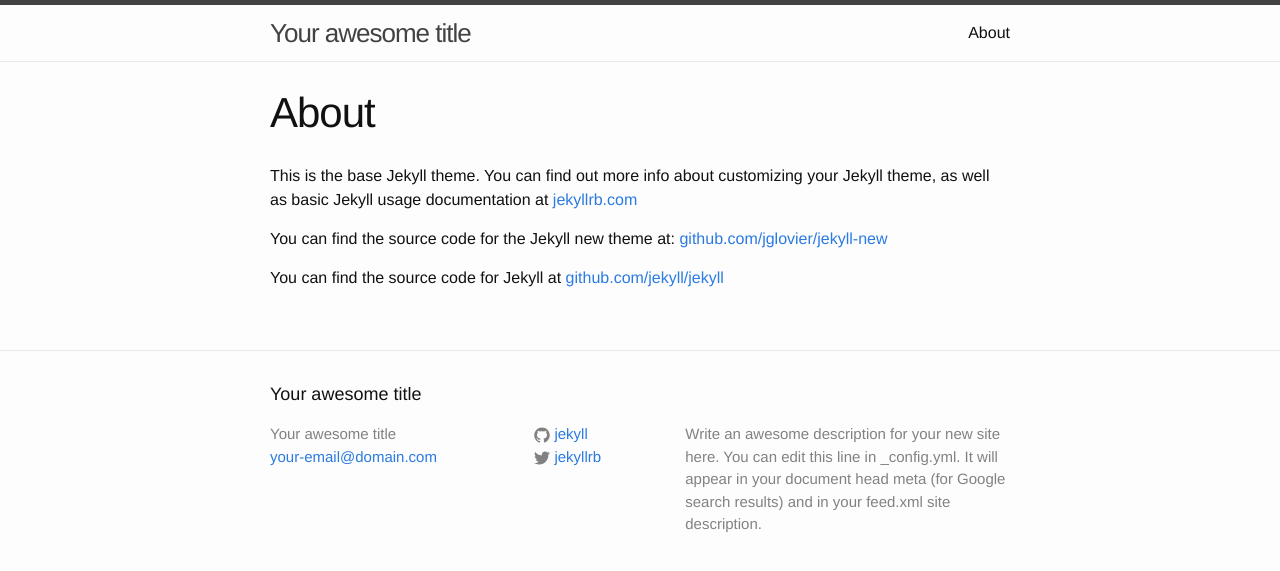
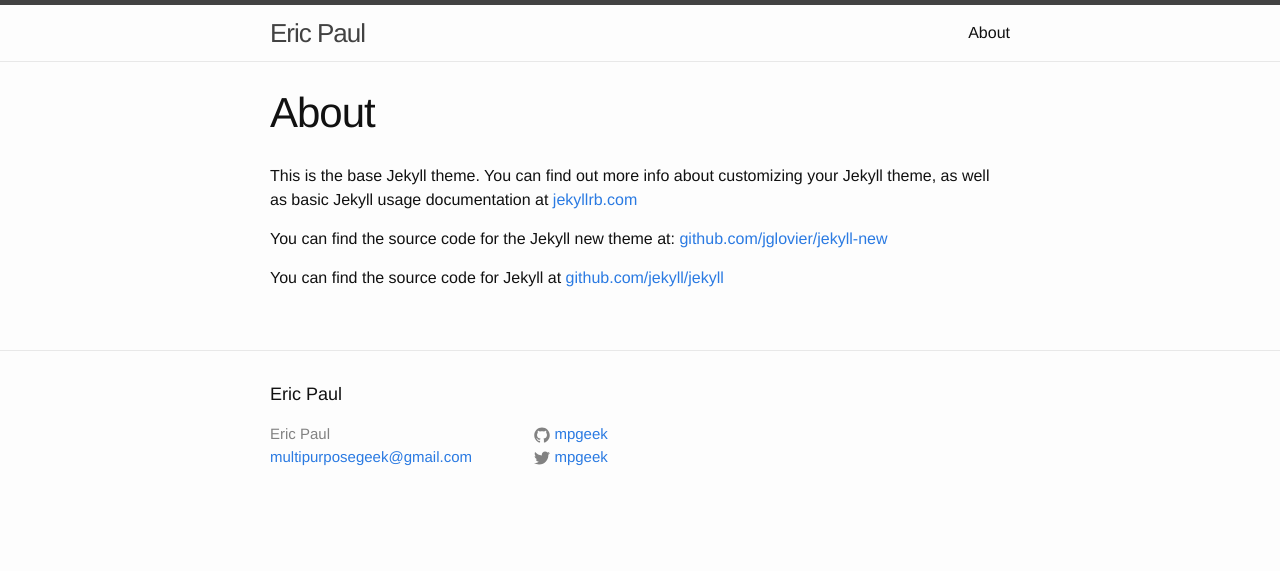
Before and after one commit to mpgeek/mpg.co, a Jekyll site: the page built from about.md, in a window 1280 px wide. Shown: the top 571 px of the page. Built offline with Jekyll 4.4.1, drawn with Linux system fonts in a browser that asks for light colours.

```diff
--- a/_config.yml
+++ b/_config.yml
@@ -1,14 +1,21 @@
+##
 # Site settings
-title: Your awesome title
-email: your-email@domain.com
+##
+lang: "en"
+author: "Eric Paul"
+title: "Eric Paul"
+description: "Eric P site description"
+keywords: "multipurposegeek, mpgeek, portland web developer, portland technology consultant"
+email: multipurposegeek@gmail.com
 description: > # this means to ignore newlines until "baseurl:"
-  Write an awesome description for your new site here. You can edit this
-  line in _config.yml. It will appear in your document head meta (for
-  Google search results) and in your feed.xml site description.
 baseurl: "" # the subpath of your site, e.g. /blog/
-url: "http://yourdomain.com" # the base hostname & protocol for your site
-twitter_username: jekyllrb
-github_username:  jekyll
+url: "" # the base hostname & protocol for your site
+
+twitter_username: mpgeek
+github_username: mpgeek
 
 # Build settings
 markdown: kramdown
+
+# Build dir
+destination: _build/html
```
Also changed, not shown: index.html (+1 -21 lines), README.md.
